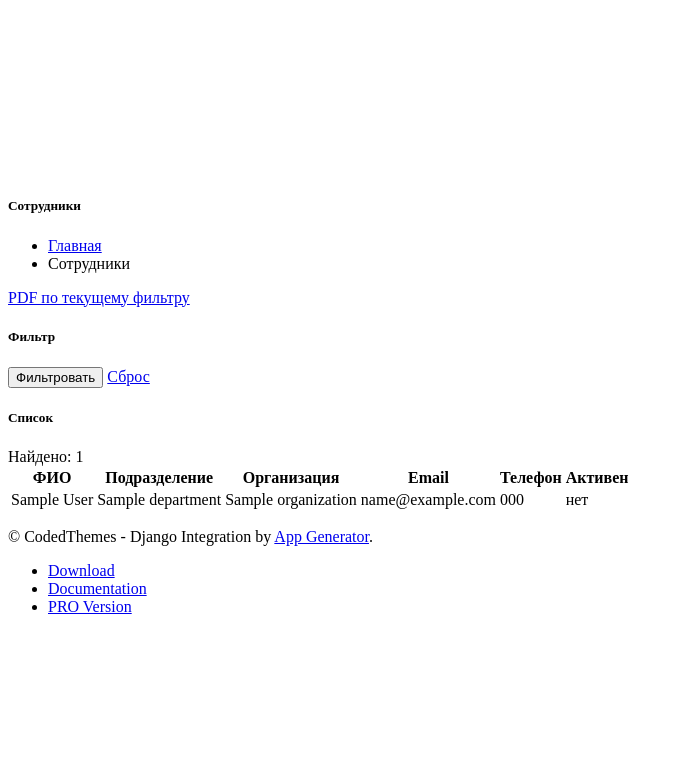
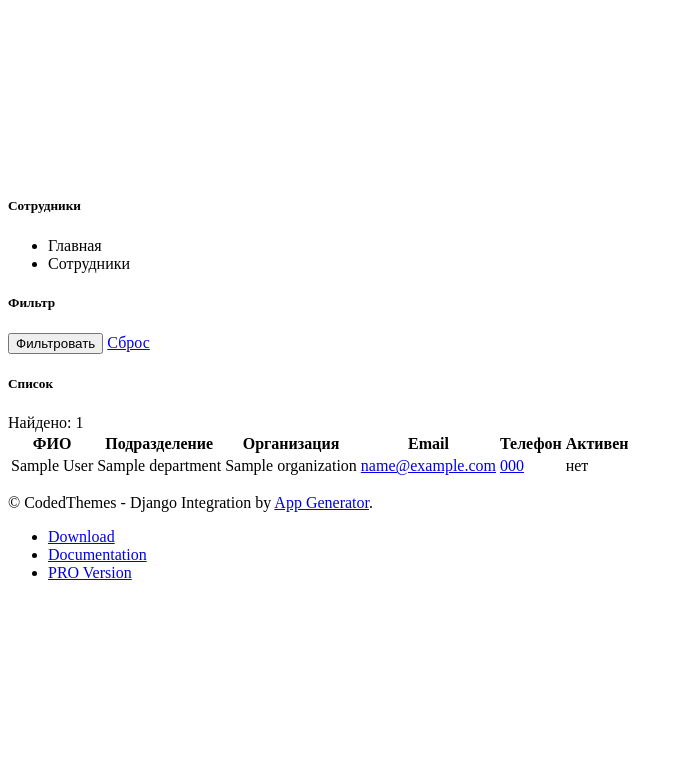
Before and after one commit to wai81/grca_inventori, a Django app: template inventory/templates/inventory/employee_list.html in a window 1280 px wide. Shown: the part 1797-2578 px from the top of the page, without its empty margins (0-683 px from the left). Run offline with Django 5.2, Linux system fonts and the light colour scheme; the template is opened without the code that fills it: most values are stand-ins (such as "Sample title", 1, 10 or a date in 2020); parts of the project's set-up code (start-up, migrations or seed data) failed here and were passed over; some libraries are stand-ins or nearby versions.

Commit message:
Update employee_list.html

```diff
--- a/inventory/templates/inventory/employee_list.html
+++ b/inventory/templates/inventory/employee_list.html
@@ -1,37 +1,59 @@
+
 {% extends "layouts/base.html" %}
 {% load static %}
+
 {% block title %}Сотрудники{% endblock %}
+
 {% block content %}
 <div class="pc-container">
   <div class="pc-content">
+
+    {# безопасно: если "index" не определён — ссылка просто не отрисуется #}
+    {% url "index" as index_url %}
+
+    {# соберём querystring без page (для PDF/пагинации), чтобы не было page=...&page=... #}
+    {% with qs="" %}
+      {% for k,v in request.GET.items %}
+        {% if k != "page" and v %}
+          {% firstof qs "" as _ %}
+        {% endif %}
+      {% endfor %}
+    {% endwith %}
+
     <!-- Page header -->
     <div class="page-header">
       <div class="page-block">
         <div class="row align-items-center">
           <div class="col">
             <div class="page-header-title">
-                                <h5>Сотрудники</h5>
+              <h5 class="m-b-10">Сотрудники</h5>
             </div>
             <ul class="breadcrumb">
-                                <li class="breadcrumb-item"><a href="{% url 'index' %}">Главная</a></li>
+              <li class="breadcrumb-item">
+                {% if index_url %}
+                  <a href="{{ index_url }}">Главная</a>
+                {% else %}
+                  <span>Главная</span>
+                {% endif %}
+              </li>
               <li class="breadcrumb-item" aria-current="page">Сотрудники</li>
             </ul>
           </div>
+
           <div class="col-auto">
-                            <a class="btn btn-primary" href="
-
-
-
-
-
-
-                                    {% url 'inventory:employee_list_pdf' %}{% if request.GET.urlencode %}?{{ request.GET.urlencode }}{% endif %}">
+            {# если у вас есть view для PDF — подставьте её name сюда #}
+            {% url "inventory:employee_list_pdf" as employee_pdf_url %}
+            {% if employee_pdf_url %}
+              <a class="btn btn-primary"
+                 href="{{ employee_pdf_url }}{% if request.GET.urlencode %}?{{ request.GET.urlencode }}{% endif %}">
                 PDF по текущему фильтру
               </a>
+            {% endif %}
           </div>
         </div>
       </div>
     </div>
+
     <!-- Filter -->
     <div class="row">
       <div class="col-12">
@@ -43,14 +65,15 @@
             <form method="get" class="row g-3 align-items-end">
               {% if filter.form.non_field_errors %}
                 <div class="col-12">
-                                        <div class="alert alert-danger mb-0">{{ filter.form.non_field_errors }}</div>
+                  <div class="alert alert-danger mb-0">
+                    {{ filter.form.non_field_errors }}
+                  </div>
                 </div>
               {% endif %}
 
               {% for field in filter.form.visible_fields %}
                 <div class="col-12 col-md-6 col-lg-4">
-                                        <label class="form-label"
-                                               for="{{ field.id_for_label }}">{{ field.label }}</label>
+                  <label class="form-label" for="{{ field.id_for_label }}">{{ field.label }}</label>
                   {{ field }}
                   {% if field.errors %}
                     <div class="invalid-feedback d-block">{{ field.errors|striptags }}</div>
@@ -60,7 +83,7 @@
 
               <div class="col-12 d-flex gap-2">
                 <button type="submit" class="btn btn-primary">Фильтровать</button>
-                                    <a class="btn btn-outline-secondary" href="{% url 'inventory:equipment_list' %}">Сброс</a>
+                <a class="btn btn-outline-secondary" href="{{ request.path }}">Сброс</a>
               </div>
             </form>
           </div>
@@ -76,6 +99,7 @@
             <h5 class="mb-0">Список</h5>
             <div class="text-muted">Найдено: {{ page_obj.paginator.count }}</div>
           </div>
+
           <div class="card-body p-0">
             <div class="table-responsive">
               <table class="table table-hover mb-0">
@@ -86,43 +110,57 @@
                     <th>Организация</th>
                     <th>Email</th>
                     <th>Телефон</th>
-                                        <th>Активен</th>
+                    <th class="text-end pe-4">Активен</th>
                   </tr>
                 </thead>
                 <tbody>
                   {% for obj in page_obj %}
                     <tr>
-                                            <td class="ps-4">{{ obj.full_name }}</td>
+                      <td class="ps-4">
+                        <div class="fw-semibold text-body">{{ obj.full_name }}</div>
+                      </td>
                       <td>{{ obj.department }}</td>
                       <td>{{ obj.organization }}</td>
-                                            <td>{{ obj.email|default:"—" }}</td>
-                                            <td>{{ obj.phone|default:"—" }}</td>
-                                            <td>{% if obj.active %}да{% else %}нет{% endif %}</td>
+                      <td>
+                        {% if obj.email %}
+                          <a href="mailto:{{ obj.email }}">{{ obj.email }}</a>
+                        {% else %}
+                          —
+                        {% endif %}
+                      </td>
+                      <td>
+                        {% if obj.phone %}
+                          <a href="tel:{{ obj.phone }}">{{ obj.phone }}</a>
+                        {% else %}
+                          —
+                        {% endif %}
+                      </td>
+                      <td class="text-end pe-4">
+                        {% if obj.active %}
+                          <span class="badge bg-light-success text-success">да</span>
+                        {% else %}
+                          <span class="badge bg-light-danger text-danger">нет</span>
+                        {% endif %}
+                      </td>
                     </tr>
                   {% empty %}
                     <tr>
-                                            <td colspan="8" class="text-center py-5 text-muted">
-                                                Нет данных
-                                            </td>
+                      <td colspan="6" class="text-center py-5 text-muted">Нет данных</td>
                     </tr>
                   {% endfor %}
                 </tbody>
               </table>
             </div>
           </div>
+
           {% if is_paginated %}
             <div class="card-footer d-flex align-items-center justify-content-between">
-                                <div class="text-muted">
-                                    стр. {{ page_obj.number }} / {{ page_obj.paginator.num_pages }}
-                                </div>
+              <div class="text-muted">стр. {{ page_obj.number }} / {{ page_obj.paginator.num_pages }}</div>
+
               <div class="d-flex gap-2">
                 {% if page_obj.has_previous %}
                   <a class="btn btn-sm btn-outline-secondary"
-                                           href="?page=
-
-
-
-                                                   {{ page_obj.previous_page_number }}{% if request.GET.urlencode %}&{{ request.GET.urlencode }}{% endif %}">
+                     href="?page={{ page_obj.previous_page_number }}{% for k,v in request.GET.items %}{% if k != 'page' and v %}&{{ k }}={{ v|urlencode }}{% endif %}{% endfor %}">
                     Назад
                   </a>
                 {% else %}
@@ -131,11 +169,7 @@
 
                 {% if page_obj.has_next %}
                   <a class="btn btn-sm btn-outline-secondary"
-                                           href="?page=
-
-
-
-                                                   {{ page_obj.next_page_number }}{% if request.GET.urlencode %}&{{ request.GET.urlencode }}{% endif %}">
+                     href="?page={{ page_obj.next_page_number }}{% for k,v in request.GET.items %}{% if k != 'page' and v %}&{{ k }}={{ v|urlencode }}{% endif %}{% endfor %}">
                     Вперед
                   </a>
                 {% else %}
@@ -147,6 +181,7 @@
         </div>
       </div>
     </div>
+
   </div>
 </div>
 {% endblock content %}
```
Lines whose indentation alone changed are shown as unchanged.
